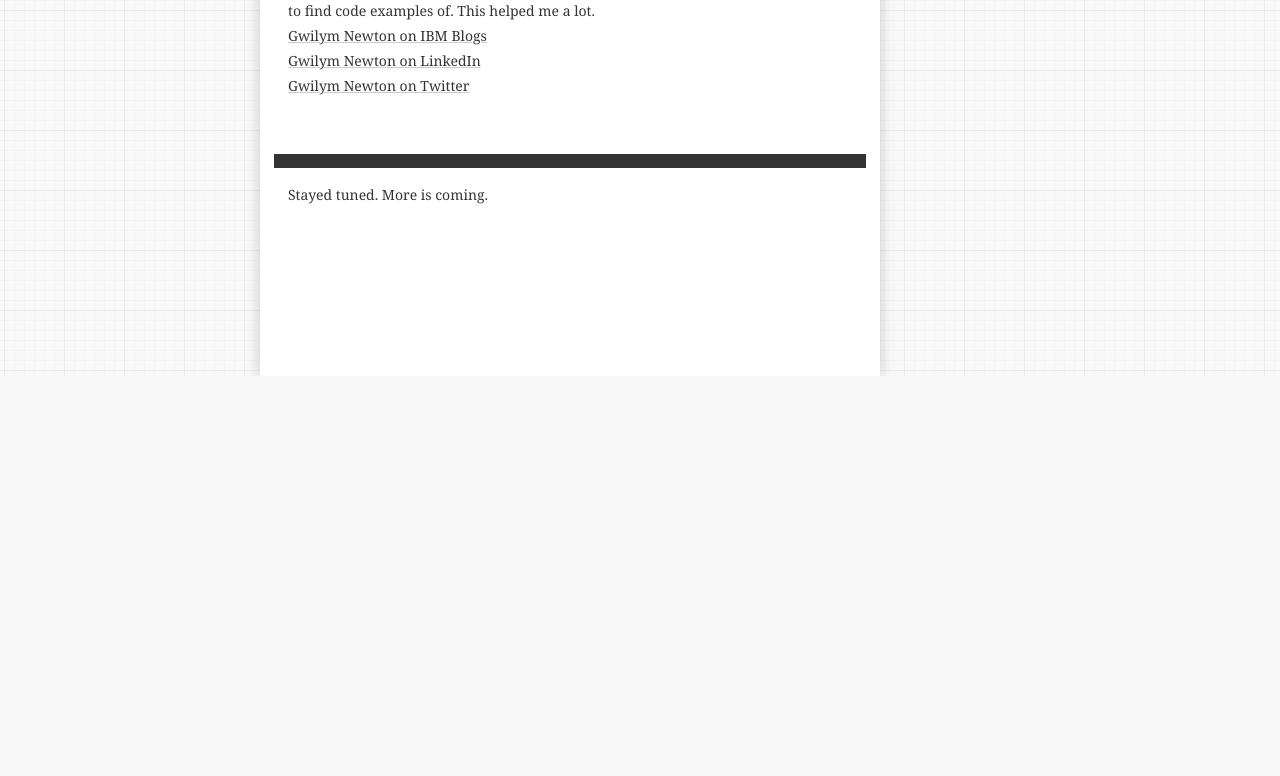
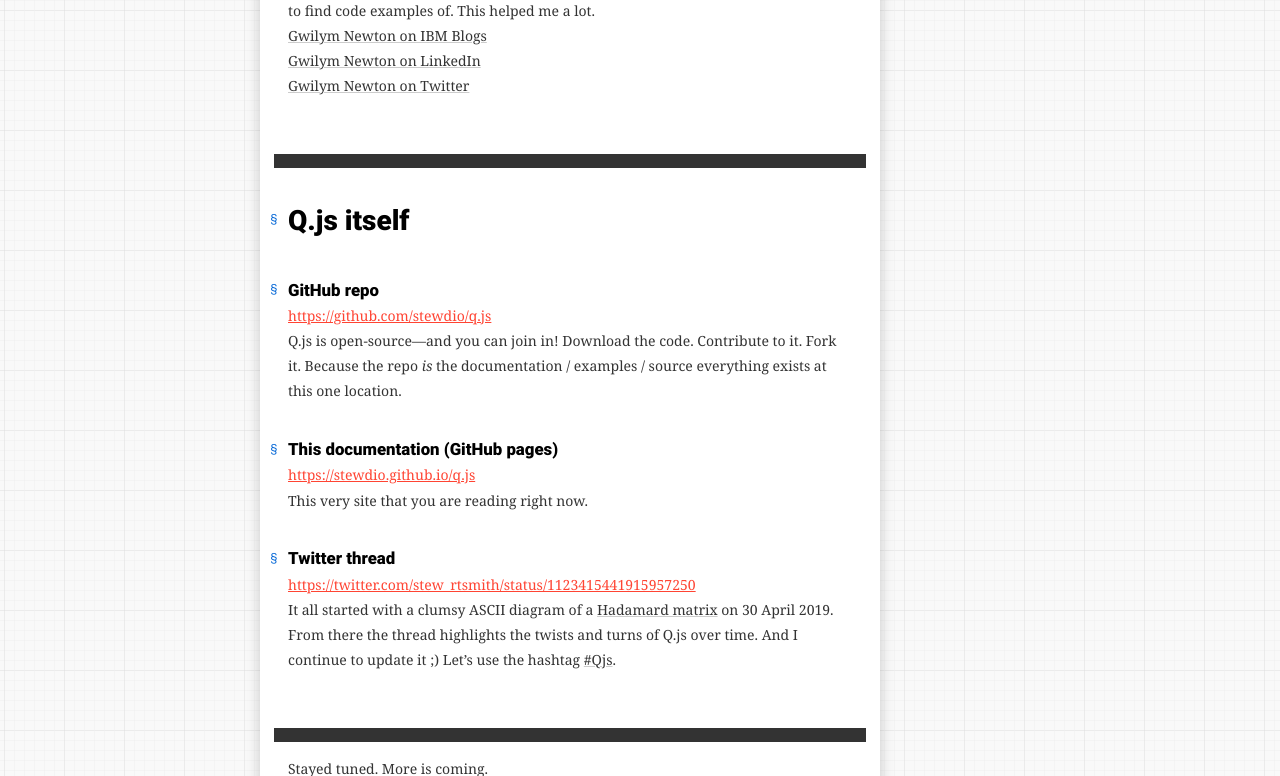
Before and after one commit to stewdio/q.js, a plain HTML site: page References.html in a window 1280 px wide. Shown: the part 2024-2800 px from the top of the page. Before the commit the page ends 2400 px from the top, so only its background shows below. Drawn offline with Linux system fonts and the light colour scheme; a script that the page names is missing; a web font is replaced by a local one.

Commit message:
Some quick References updates.

```diff
--- a/Assets/style.css
+++ b/Assets/style.css
@@ -1519,6 +1519,20 @@
 
 
 
+a.call-out {
+
+	color: var( --color-red );
+	text-decoration-color: var( --color-red );
+}
+a.call-out:hover {
+
+	background-color: var( --color-red );
+	color: var( --color-white );
+}
+
+
+
+
 
 
     /*****************/
--- a/References.html
+++ b/References.html
@@ -67,7 +67,7 @@
 
 			<h4>Dr. Talia Gershon explains quantum computing for WIRED (2018)</h4>
 			<p>
-				→ <a href="https://youtu.be/OWJCfOvochA" target="_blank">https://youtu.be/OWJCfOvochA</a>
+				<a class="call-out" href="https://youtu.be/OWJCfOvochA" target="_blank">https://youtu.be/OWJCfOvochA</a>
 				<br>
 				Dr. Gershon is the director of research strategy and growth initiatives at IBM.
 				Here she not only expertly explains quantum computing
@@ -92,7 +92,7 @@
 				(2016)
 			</h4>
 			<p>
-				→ <a href="https://www.smbc-comics.com/comic/the-talk-3" target="_blank">https://www.smbc-comics.com/comic/the-talk-3</a>
+				<a class="call-out" href="https://www.smbc-comics.com/comic/the-talk-3" target="_blank">https://www.smbc-comics.com/comic/the-talk-3</a>
 				<br>
 				Cartoonist Zach Weinersmith teams up with Scott Aaronson,
 				director of the <a href="http://www.cs.utexas.edu/~qic/" target="_blank">Quantum Information Center</a>
@@ -114,7 +114,7 @@
 				lecture for Microsoft Research (2018)
 			</h4>
 			<p>
-				→ <a href="https://youtu.be/F_Riqjdh2oM" target="_blank">https://youtu.be/F_Riqjdh2oM</a>
+				<a class="call-out" href="https://youtu.be/F_Riqjdh2oM" target="_blank">https://youtu.be/F_Riqjdh2oM</a>
 				<br>
 				Named after the book of the same title—a book
 				Andrew reveres—this lecture explains qubits as matrices,
@@ -147,7 +147,8 @@
 
 			<h4>Quantum computation and quantum information (2000)</h4>
 			<p>
-				→ <a href="http://mmrc.amss.cas.cn/tlb/201702/W020170224608149940643.pdf" target="_blank">http://mmrc.amss.cas.cn/tlb/201702/W020170224608149940643.pdf</a>
+				<a class="call-out" href="http://mmrc.amss.cas.cn/tlb/201702/W020170224608149940643.pdf" target="_blank">http://mmrc.amss.cas.cn/tlb/201702/W020170224608149940643.pdf</a>
+				<br>
 				This tome is credited to Michael Nielsen and
 				Isaac Chuang—sometimes referred to as “Mike & Ike” for short.
 				It is the must-have, foundational book for quantum computing.
@@ -177,7 +178,7 @@
 			</h4>
 			<p>
 
-				→ <a href="https://quantumcomputing.stackexchange.com/questions/4720/what-circuit-or-operation-corresponds-to-the-tensor-product" target="_blank">https://quantumcomputing.stackexchange.com/questions/4720/what-circuit-or-operation-corresponds-to-the-tensor-product</a>
+				<a class="call-out" href="https://quantumcomputing.stackexchange.com/questions/4720/what-circuit-or-operation-corresponds-to-the-tensor-product" target="_blank">https://quantumcomputing.stackexchange.com/questions/4720/what-circuit-or-operation-corresponds-to-the-tensor-product</a>
 				<br>
 				Published just days after I began work on Q.js,
 				this blog post by Gwilym Newton of IBM solved a problem I was banging my head against the wall over:
@@ -194,6 +195,37 @@
 				<a href="https://www.linkedin.com/in/gwilym-newton-91774659/" target="_blank">Gwilym Newton on LinkedIn</a><br>
 				<a href="https://twitter.com/Trevelyan_Panda" target="_blank">Gwilym Newton on Twitter</a>
 			</p>
+
+
+			<hr>
+			<h3>Q.js itself</h3>
+			<h4>GitHub repo</h4>
+			<p>
+				<a class="call-out" href="https://github.com/stewdio/q.js" target="_blank">https://github.com/stewdio/q.js</a>
+				<br>
+				Q.js is open-source—and you can join in!
+				Download the code. Contribute to it. Fork it.
+				Because the repo <em>is</em> the documentation / examples / source
+				everything exists at this one location.
+			</p>
+			<h4>This documentation (GitHub pages)</h4>
+			<p>
+				<a class="call-out" href="https://stewdio.github.io/q.js" target="_blank">https://stewdio.github.io/q.js</a>
+				<br>
+				This very site that you are reading right now.
+			</p>
+			<h4>Twitter thread</h4>
+			<p>
+				<a class="call-out" href="https://twitter.com/stew_rtsmith/status/1123415441915957250" target="_blank">https://twitter.com/stew_rtsmith/status/1123415441915957250</a>
+				<br>
+				It all started with a clumsy ASCII diagram of a
+				<a href="https://en.wikipedia.org/wiki/Hadamard_matrix" target="_blank">Hadamard matrix</a>
+				on 30 April 2019.
+				From there the thread highlights the twists and turns of Q.js over time.
+				And I continue to update it ;) Let’s use the hashtag
+				<a href="https://twitter.com/hashtag/Qjs" target="_blank">#Qjs</a>.
+			</p>
+
 
 
 			<hr>
```
